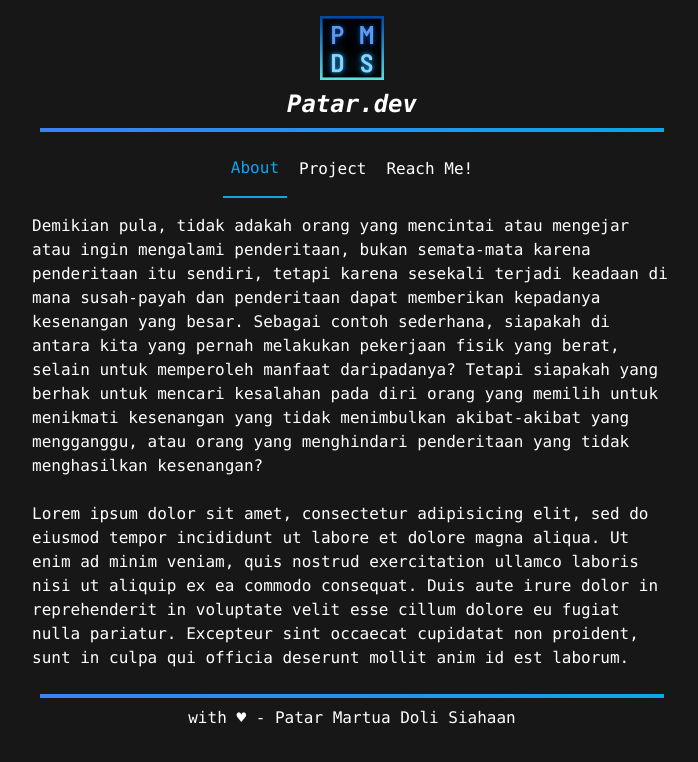
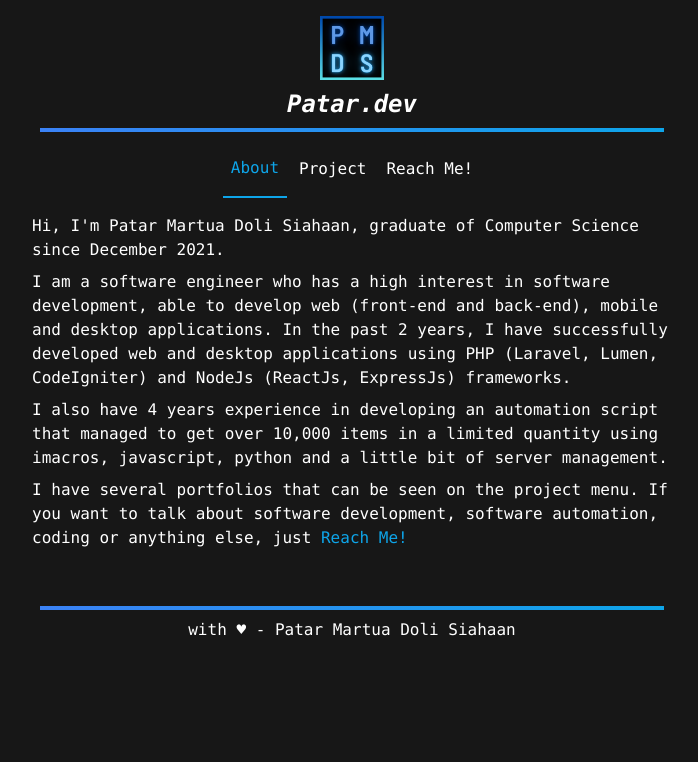
Before and after one commit to patarmds/personal-website, a Next.js app: page / in a window 1280 px wide. Shown: the top 762 px of the page, without its empty margins (288-986 px from the left). Built offline with nearby package versions, Linux system fonts and the light colour scheme.

Commit message:
Update index.js

```diff
--- a/src/pages/index.js
+++ b/src/pages/index.js
@@ -3,6 +3,7 @@ import Image from "next/image";
 import { Inter } from "next/font/google";
 import Header from "../components/header"
 import Footer from "@/components/footer";
+import Link from "next/link";
 
 export default function About() {
   return (
@@ -16,11 +17,11 @@ export default function About() {
       <Header pageName={"about"}></Header>
 
       <main className="container mx-auto w-3/4 md:w-1/2">
-        <p className="text-white">Demikian pula, tidak adakah orang yang mencintai atau mengejar atau ingin mengalami penderitaan, bukan semata-mata karena penderitaan itu sendiri, tetapi karena sesekali terjadi keadaan di mana susah-payah dan penderitaan dapat memberikan kepadanya kesenangan yang besar. Sebagai contoh sederhana, siapakah di antara kita yang pernah melakukan pekerjaan fisik yang berat, selain untuk memperoleh manfaat daripadanya? Tetapi siapakah yang berhak untuk mencari kesalahan pada diri orang yang memilih untuk menikmati kesenangan yang tidak menimbulkan akibat-akibat yang mengganggu, atau orang yang menghindari penderitaan yang tidak menghasilkan kesenangan?
-        </p>
+        <p className="text-white pb-2">Hi, I'm Patar Martua Doli Siahaan, graduate of Computer Science since December 2021.</p>
+        <p className="text-white pb-2">I am a software engineer who has a high interest in software development, able to develop web (front-end and back-end), mobile and desktop applications. In the past 2 years, I have successfully developed web and desktop applications using PHP (Laravel, Lumen, CodeIgniter) and NodeJs (ReactJs, ExpressJs) frameworks.</p>
+        <p className="text-white pb-2">I also have 4 years experience in developing an automation script that managed to get over 10,000 items in a limited quantity using imacros, javascript, python and a little bit of server management.</p>
+        <p className="text-white pb-2">I have several portfolios that can be seen on the project menu. If you want to talk about software development, software automation, coding or anything else, just <Link href="/reachme" className={`text-bold text-sky-500 menu`}>Reach Me!</Link></p>
         <br/>
-        <p>Lorem ipsum dolor sit amet, consectetur adipisicing elit, sed do eiusmod tempor incididunt ut labore et dolore magna aliqua. Ut enim ad minim veniam, quis nostrud exercitation ullamco laboris nisi ut aliquip ex ea commodo consequat. Duis aute irure dolor in reprehenderit in voluptate velit esse cillum dolore eu fugiat nulla pariatur. Excepteur sint occaecat cupidatat non proident, sunt in culpa qui officia deserunt mollit anim id est laborum.
-        </p>
       </main>
 
       <Footer/>
```
